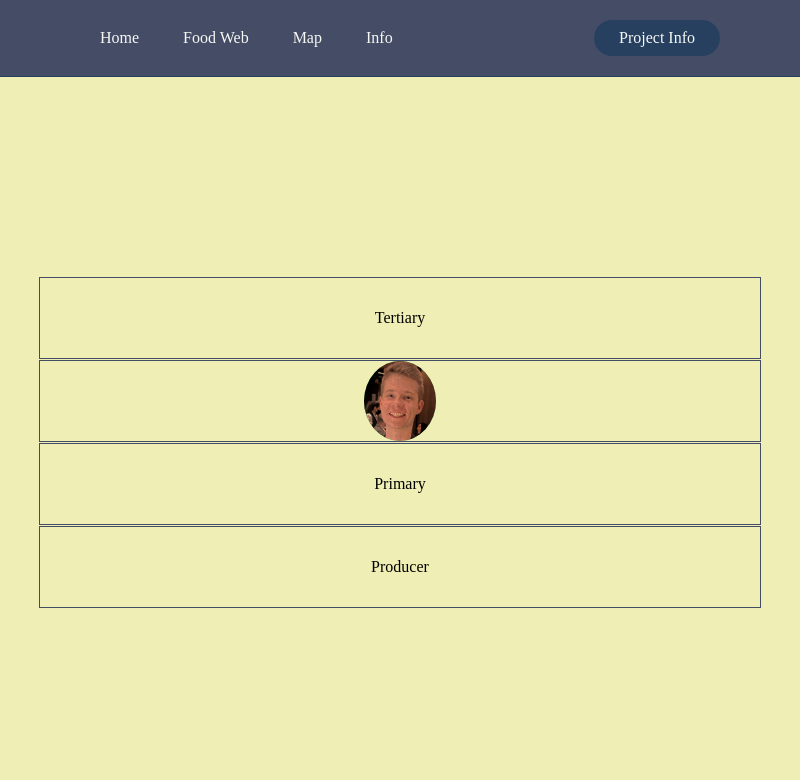
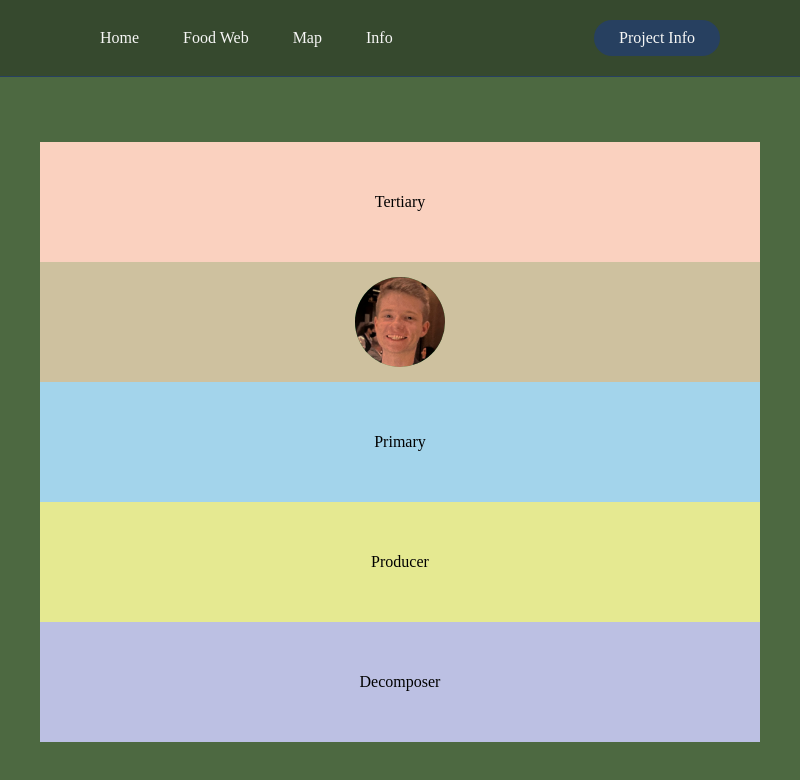
Before and after one commit to CS484-Project/CS484-Project.github.io, an Electron app: page src/foodweb.html in a window 800 px wide. Drawn offline with Linux system fonts and the light colour scheme.

Commit message:
Web is getting there!

```diff
--- a/components/food-web.css
+++ b/components/food-web.css
@@ -4,10 +4,11 @@
     --lime: #58b368;
     --lemon: #dad873;
     --chamomile: #efeeb4;
+    --sea-salt:  #f7f7f6;
 }
 
 body{
-    background-color: var(--chamomile);
+    background-color: var(--sea-salt);
 }
 
 .web-container{
@@ -18,29 +19,29 @@ body{
     margin-top: 45px;
     justify-content: center;
     align-items: center;
-    background-color: transparent;
     height: 80vh;
     width: 90vw;
+    border-color: #309975 1px solid;
+    border-radius: 10px;
 }
 
 .web-level{
     display: flex;
     flex-direction: row;
     width: 90vw;
-    height: 10vh;
-    border: var(--midnight) 1px solid;
-    margin:.5px;
+    height: 15vh;
     justify-content: center;
     align-items: center;
 }
 
 .web-level-item{
+    box-sizing: content-box;
     display: flex;
     justify-content: center;
     align-items: center;
     background-color: var(--lime);
-    width: 9vw;
-    height: 10vh;
+    width: 90px;
+    height: 90px;
     border-radius: 50%;
 }
 
@@ -48,6 +49,24 @@ body{
     cursor: pointer;
 }
 
-.web-level:hover{
-    background-color: var(--lemon);
+/** Level Colors **/
+
+.pastel-red{
+    background-color: #fad1bf;
 }
+
+.pastel-tan{
+    background-color: #cec19f;
+}
+
+.pastel-blue{
+    background-color: #a3d4eb;
+}
+
+.pastel-lime{
+    background-color: #e5e991;
+}
+
+.pastel-purple{
+    background-color: #bcc0e3;
+}
--- a/components/styles.css
+++ b/components/styles.css
@@ -10,12 +10,16 @@
     --lime: #58b368;
     --lemon: #dad873;
     --chamomile: #efeeb4;
+
+    --fir: #36492e;
+    --medium-brown: #4d6941;
 }
 
 
 @import url('https://fonts.googleapis.com/css2?family=Montserrat:wght@500&display=swap');
 body {
     -webkit-app-region: drag;
+    background-color: var(--medium-brown);
 }
 
 button {
@@ -43,15 +47,16 @@ li, a , button {
     align-items: center;
     background-color: var(--mint-ivy);
     height: 20px;
-    position: sticky;
+
 }
 
 header {
+    position:sticky;
     display: flex;
     justify-content: space-between;
     align-items: center;
     padding: 30px 10%;
-    background-color: var(--midnight);
+    background-color: var(--fir);
     height: 2vh;
     border-bottom: 1px solid var(--indigo);
     z-index: 10000;
@@ -65,22 +70,19 @@ header {
 
 .nav__links {
     list-style: none;
-    background-color: var(--midnight);
 }
 
 .nav__links li {
     display: inline-block;
     padding: 0px 20px;
-    background-color: var(--midnight);
 }
 
 .nav__links li a {
     transition: all 0.3s ease 0s;
-    background-color: var(--midnight);
 }
 
 .nav__links li a:hover{
-    color: var(--v-sky-blue);
+    color: var(--lime);
 }
 
 button {
--- a/src/foodweb.html
+++ b/src/foodweb.html
@@ -11,21 +11,26 @@
   <body>
 
   <div class="web-container">
-    <div class="web-level">
+    <div class="web-level pastel-red" style="border-radius: 10px 10px 0px 0px;">
       Tertiary
     </div>
 
-    <div class="web-level">
+    <div class="web-level pastel-tan">
       <img src = "../components/pictures/jonah.png" class="web-image web-level-item">
     </div>
 
-    <div class="web-level">
+    <div class="web-level pastel-blue">
       Primary
     </div>
 
-    <div class="web-level">
+    <div class="web-level pastel-lime">
       Producer
     </div>
+
+    <div class="web-level pastel-purple">
+      Decomposer
+    </div>
+
   </div>
 
   </body>
```
